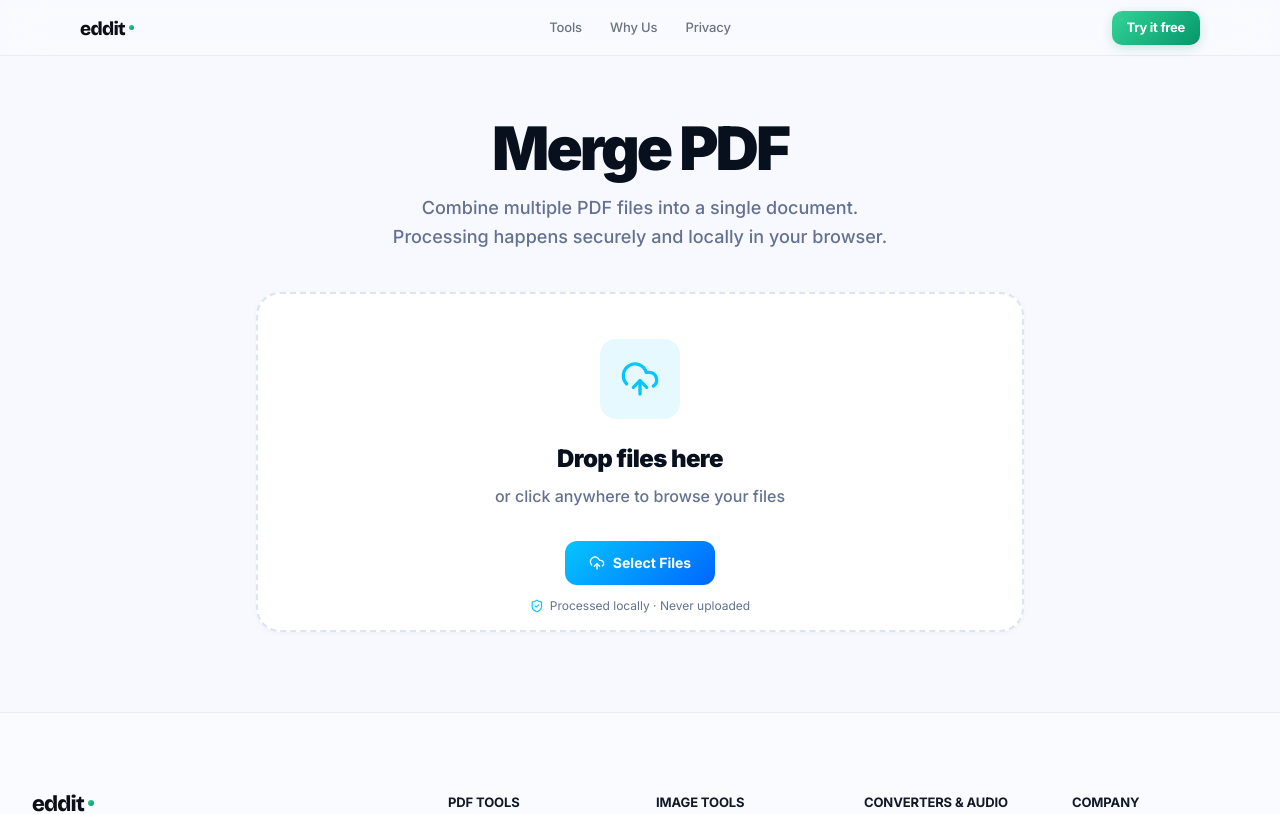
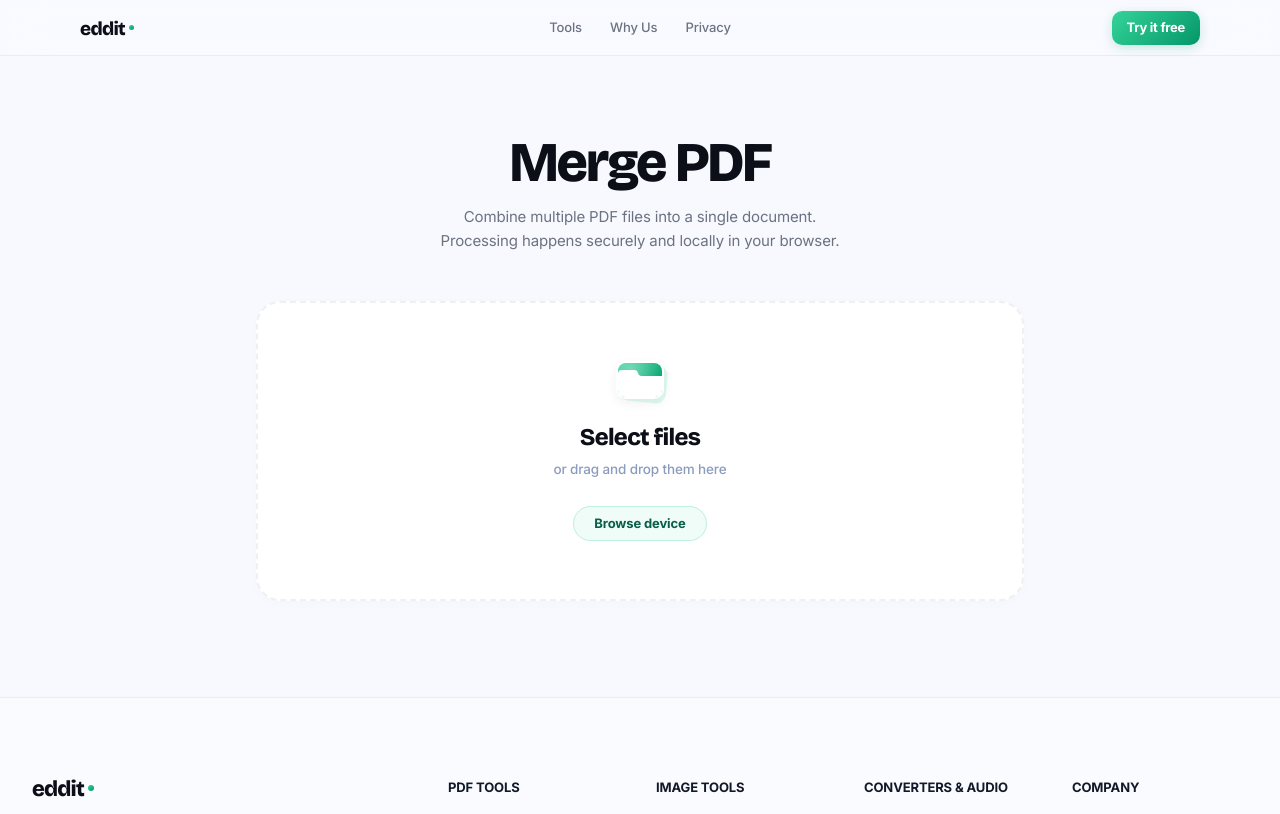
Before and after one commit to siddharth-fr/edita, a Next.js app: page /tools/merge-pdf in a window 1280 px wide. Shown: the top 814 px of the page. Built offline with nearby package versions, Linux system fonts and the light colour scheme.

Commit message:
ui update

```diff
--- a/src/components/layout/ToolLayout.tsx
+++ b/src/components/layout/ToolLayout.tsx
@@ -8,27 +8,78 @@ interface ToolLayoutProps {
 
 export function ToolLayout({ title, description, children }: ToolLayoutProps) {
   return (
-        <main className="flex-1 flex flex-col items-center w-full pb-16 sm:pb-20 relative overflow-hidden">
-            {/* Ambient glow — subtle top accent */}
-            <div className="pointer-events-none absolute top-0 inset-x-0 -z-10">
-                <div className="absolute top-[-60px] left-1/2 -translate-x-1/2 w-[560px] h-[260px] rounded-full opacity-60"
-                    style={{ background: 'radial-gradient(ellipse, rgba(5,198,255,0.18) 0%, rgba(0,85,238,0.10) 50%, transparent 80%)' }}
+    <main className="flex-1 flex flex-col items-center w-full pb-20 sm:pb-24 relative overflow-hidden">
+
+      {/* ── Decorative green-white aurora glow (matching homepage) ── */}
+      <div className="pointer-events-none absolute top-0 inset-x-0 -z-10 h-[500px] overflow-hidden">
+        {/* Outer diffuse green bloom */}
+        <div
+          className="absolute"
+          style={{
+            top: '0%', left: '50%',
+            transform: 'translate(-50%, -10%)',
+            width: 580, height: 380,
+            background: 'radial-gradient(ellipse at center, rgba(52,211,153,0.18) 0%, rgba(16,185,129,0.06) 40%, transparent 70%)',
+            filter: 'blur(3px)',
+          }}
+        />
+        {/* Inner brighter emerald core */}
+        <div
+          className="absolute"
+          style={{
+            top: '0%', left: '50%',
+            transform: 'translate(-50%, -20%)',
+            width: 320, height: 200,
+            background: 'radial-gradient(ellipse at center, rgba(52,211,153,0.22) 0%, transparent 65%)',
+            filter: 'blur(1px)',
+          }}
+        />
+        {/* White softener */}
+        <div
+          className="absolute"
+          style={{
+            top: '0%', left: '50%',
+            transform: 'translate(-50%, -10%)',
+            width: 440, height: 260,
+            background: 'radial-gradient(ellipse at center, rgba(255,255,255,0.7) 0%, rgba(255,255,255,0.15) 50%, transparent 70%)',
+          }}
         />
       </div>
 
-            <div className="max-w-4xl w-full px-4 sm:px-8">
-                {/* Header */}
-                <div className="text-center pt-12 sm:pt-16 pb-8 sm:pb-10">
-                    <h1 className="text-4xl sm:text-5xl lg:text-6xl font-black tracking-tighter text-[#08101e] mb-3 sm:mb-4 leading-[0.95]">
+      <div className="max-w-4xl w-full px-5 sm:px-8">
+        {/* ── Header ── */}
+        <div className="flex flex-col items-center text-center pt-16 sm:pt-20 pb-10 sm:pb-12 max-w-2xl mx-auto">
+          <h1
+            style={{
+              fontFamily: 'var(--font-display), sans-serif',
+              fontWeight: 800,
+              color: '#0C0F17',
+              letterSpacing: '-0.04em',
+              lineHeight: 0.95,
+              fontSize: 'clamp(36px, 5vw, 56px)',
+              marginBottom: 16,
+            }}
+          >
             {title}
           </h1>
-                    <p className="text-sm sm:text-lg text-[#647191] font-medium max-w-lg mx-auto leading-relaxed">
+          <p
+            style={{
+              fontSize: 15,
+              fontWeight: 400,
+              lineHeight: 1.6,
+              color: '#6B7280',
+              letterSpacing: '-0.01em',
+              maxWidth: 420,
+            }}
+          >
             {description}
           </p>
         </div>
 
-                {/* Content */}
-                <div className="w-full">{children}</div>
+        {/* ── Tool Interface Content ── */}
+        <div className="w-full relative z-10">
+          {children}
+        </div>
       </div>
     </main>
   );
--- a/src/components/tools/UploadDropzone.tsx
+++ b/src/components/tools/UploadDropzone.tsx
@@ -1,13 +1,14 @@
 'use client';
 import { useCallback, useState } from 'react';
-import { UploadCloud, ShieldCheck } from 'lucide-react';
-import { cn } from '@/lib/utils';
 
 interface UploadDropzoneProps {
   onUpload: (files: File[]) => void;
   accept?: string;
   multiple?: boolean;
 }
+
+/* Spring easing for buttery smooth transitions */
+const SPRING = 'cubic-bezier(0.34, 1.56, 0.64, 1)';
 
 export function UploadDropzone({ onUpload, accept, multiple = true }: UploadDropzoneProps) {
   const [isDragging, setIsDragging] = useState(false);
@@ -47,28 +48,19 @@ export function UploadDropzone({ onUpload, accept, multiple = true }: UploadDrop
       onDragLeave={handleDrag}
       onDragOver={handleDrag}
       onDrop={handleDrop}
-            className={cn(
-                'group relative flex flex-col items-center justify-center w-full min-h-[340px] rounded-3xl p-10 text-center transition-all duration-300 cursor-pointer overflow-hidden',
-                isDragging
-                    ? 'bg-primary/5 scale-[1.01]'
-                    : 'bg-card hover:bg-muted/40'
-            )}
+      className="relative flex flex-col items-center justify-center w-full min-h-[300px] text-center cursor-pointer overflow-hidden border-2"
       style={{
-                border: isDragging
-                    ? '2px solid #05c6ff'
-                    : '2px dashed var(--border)',
+        borderRadius: 24,
+        background: isDragging ? 'rgba(52, 211, 153, 0.04)' : '#ffffff',
+        borderColor: isDragging ? 'rgba(52, 211, 153, 0.4)' : 'rgba(0,0,0,0.06)',
+        borderStyle: isDragging ? 'solid' : 'dashed',
         boxShadow: isDragging
-                    ? '0 0 0 4px rgba(5,198,255,0.12), 0 20px 60px rgba(5,198,255,0.08)'
-                    : '0 1px 4px rgba(0,0,0,0.04)',
+            ? '0 0 0 4px rgba(52,211,153,0.08), 0 20px 40px rgba(52,211,153,0.05)'
+            : '0 2px 10px rgba(0,0,0,0.02)',
+        transform: isDragging ? 'scale(1.02)' : 'scale(1)',
+        transition: `all 0.4s ${SPRING}`,
       }}
     >
-            {/* Animated ring on drag */}
-            {isDragging && (
-                <div className="absolute inset-0 rounded-3xl pointer-events-none animate-pulse"
-                    style={{ boxShadow: 'inset 0 0 40px rgba(5,198,255,0.08)' }}
-                />
-            )}
-
       <input
         type="file"
         multiple={multiple}
@@ -78,44 +70,101 @@ export function UploadDropzone({ onUpload, accept, multiple = true }: UploadDrop
         title=""
       />
 
-            {/* Upload icon */}
+      <div className="flex flex-col items-center pointer-events-none">
+
+        {/* Miniature Green Folder/Toolcard */}
         <div
-                className={cn(
-                    'w-20 h-20 rounded-2xl flex items-center justify-center mb-6 pointer-events-none transition-all duration-300',
-                    isDragging
-                        ? 'scale-110 text-white'
-                        : 'text-primary group-hover:scale-105'
-                )}
           style={{
-                    background: isDragging
-                        ? 'linear-gradient(135deg, #05c6ff, #0066ff)'
-                        : 'rgba(5,198,255,0.10)',
-                    boxShadow: isDragging ? '0 8px 32px rgba(5,198,255,0.35)' : 'none',
+            position: 'relative',
+            width: 48,
+            height: 38,
+            marginBottom: 20,
+            transform: isDragging ? 'scale(1.1) translateY(-4px)' : 'scale(1)',
+            transition: `all 0.4s cubic-bezier(0.34, 1.56, 0.64, 1)`,
           }}
         >
-                <UploadCloud className="w-10 h-10" />
+          {/* Subtle back shadow/card to give depth */}
+          <div style={{
+            position: 'absolute', top: 3, left: 3, right: -3, bottom: -3,
+            background: 'rgba(52,211,153,0.15)', borderRadius: 10, transform: 'rotate(6deg)',
+            transition: 'all 0.4s ease'
+          }} />
+
+          <div style={{
+            position: 'absolute', inset: 0,
+            background: '#ffffff', borderRadius: 10,
+            boxShadow: '0 4px 12px rgba(0,0,0,0.06), inset 0 1px 0 rgba(255,255,255,0.95)',
+          }}>
+             {/* Gradient top area */}
+             <div style={{
+                 position: 'absolute', inset: 2, borderRadius: 8,
+                 background: 'linear-gradient(135deg, #34D399, #059669)',
+                 overflow: 'hidden'
+             }}>
+                 <div style={{
+                     position: 'absolute', inset: 0,
+                     background: 'radial-gradient(circle at 30% 20%, rgba(255,255,255,0.35), transparent 70%)',
+                 }} />
              </div>
 
-            <h3 className="text-2xl font-black tracking-tight text-foreground mb-2 pointer-events-none">
-                {isDragging ? 'Release to upload' : 'Drop files here'}
+             {/* White folder body bottom half */}
+             <div style={{
+                 position: 'absolute', bottom: 2, left: 2, right: 2, height: '56%',
+                 background: '#ffffff', borderRadius: '0 0 7px 7px',
+             }}>
+                 {/* Folder notch tab */}
+                 <div style={{
+                     position: 'absolute', top: -6, left: 0, width: '45%', height: 6,
+                     background: '#ffffff', borderRadius: '4px 4px 0 0',
+                 }} />
+                 <div style={{
+                     position: 'absolute', top: -6, left: '45%', height: 6, width: 6,
+                     boxShadow: '-3px 3px 0 0 #ffffff', borderRadius: '0 0 0 4px',
+                 }} />
+             </div>
+          </div>
+        </div>
+
+        <h3
+            style={{
+                fontFamily: 'var(--font-display), sans-serif',
+                fontSize: 24,
+                fontWeight: 800,
+                color: '#0C0F17',
+                letterSpacing: '-0.03em',
+                marginBottom: 4,
+            }}
+        >
+          {isDragging ? 'Drop to upload' : 'Select files'}
         </h3>
-            <p className="text-muted-foreground pointer-events-none max-w-sm mb-8 font-medium leading-relaxed">
-                {isDragging ? 'Looking good!' : 'or click anywhere to browse your files'}
+
+        <p style={{
+            fontSize: 13.5,
+            fontWeight: 500,
+            color: '#8B9CBD',
+            letterSpacing: '-0.01em',
+            marginBottom: 26,
+        }}>
+          or drag and drop them here
         </p>
 
-            {/* CTA button */}
+        {/* Minimal CTA pill */}
         <div
-                className="pointer-events-none inline-flex items-center gap-2 px-6 py-3 rounded-xl text-sm font-bold text-white transition-all"
-                style={{ background: 'linear-gradient(135deg, #05c6ff, #0066ff)' }}
+          style={{
+            padding: '7px 20px',
+            borderRadius: 999,
+            background: isDragging ? 'rgba(52,211,153,0.15)' : 'rgba(52,211,153,0.08)',
+            border: '1px solid rgba(52,211,153,0.25)',
+            color: '#065F46',
+            fontSize: 13,
+            fontWeight: 700,
+            letterSpacing: '-0.01em',
+            transition: 'all 0.2s ease',
+            boxShadow: isDragging ? '0 2px 8px rgba(52,211,153,0.1)' : 'none',
+          }}
         >
-                <UploadCloud className="w-4 h-4" />
-                Select Files
+          Browse device
         </div>
-
-            {/* Privacy note */}
-            <div className="absolute bottom-4 left-1/2 -translate-x-1/2 flex items-center gap-1.5 text-xs text-muted-foreground pointer-events-none whitespace-nowrap">
-                <ShieldCheck className="w-3.5 h-3.5 text-primary" />
-                Processed locally · Never uploaded
       </div>
     </div>
   );
--- a/src/components/ui/Button.tsx
+++ b/src/components/ui/Button.tsx
@@ -11,7 +11,11 @@ export interface ButtonProps extends ButtonHTMLAttributes<HTMLButtonElement> {
 export const Button = forwardRef<HTMLButtonElement, ButtonProps>(
     ({ className, variant = 'default', size = 'default', isLoading, children, disabled, style, ...props }, ref) => {
         const gradientStyle = variant === 'default'
-            ? { background: 'linear-gradient(135deg, #05c6ff, #0066ff)', ...style }
+            ? {
+                background: 'linear-gradient(135deg, #34D399 0%, #059669 100%)',
+                boxShadow: '0 3px 12px rgba(5,150,105,0.20)',
+                ...style
+              }
             : style;
 
         return (
@@ -20,9 +24,9 @@ export const Button = forwardRef<HTMLButtonElement, ButtonProps>(
                 disabled={isLoading || disabled}
                 style={gradientStyle}
                 className={cn(
-                    'inline-flex items-center justify-center whitespace-nowrap rounded-xl text-sm font-bold transition-all duration-200 focus-visible:outline-none focus-visible:ring-2 focus-visible:ring-primary focus-visible:ring-offset-2 disabled:pointer-events-none disabled:opacity-50 active:scale-[0.97]',
+                    'inline-flex items-center justify-center whitespace-nowrap rounded-xl text-sm font-bold transition-all duration-200 focus-visible:outline-none focus-visible:ring-2 focus-visible:ring-emerald-500 focus-visible:ring-offset-2 disabled:pointer-events-none disabled:opacity-50 active:scale-[0.97]',
                     {
-                        'text-white shadow-md hover:shadow-lg hover:shadow-primary/20 hover:scale-[1.02]': variant === 'default',
+                        'text-white hover:scale-[1.04]': variant === 'default',
                         'border border-border bg-card hover:bg-muted text-foreground': variant === 'outline',
                         'hover:bg-muted text-foreground': variant === 'ghost',
                         'bg-red-500 text-white hover:bg-red-600 shadow-sm': variant === 'destructive',
--- a/src/components/ui/HeroCardGrid.tsx
+++ b/src/components/ui/HeroCardGrid.tsx
@@ -101,13 +101,21 @@ export default function HeroCardGrid({ cards }: { cards: HeroCard[] }) {
     setMounted(true);
   }, []); // eslint-disable-line react-hooks/exhaustive-deps
 
-  /* Four mobile corners: pick indices spread across the shuffled pool */
-  const mobileCorners = [
-    { card: display[0],  pos: { top: '6%',    left: '3%'  }, rotate: '-5deg'  },
-    { card: display[2],  pos: { top: '6%',    right: '3%' }, rotate:  '5deg'  },
-    { card: display[7],  pos: { bottom: '6%', left: '3%'  }, rotate:  '4deg'  },
-    { card: display[10], pos: { bottom: '6%', right: '3%' }, rotate: '-4deg'  },
-  ];
+  /* ── Mobile 3×4 grid layout ──
+     Mirrors the desktop grid mathematics but tailored for portrait screens.
+     Cards are brought fully inside the display bounds (16%-84% width).
+     Center is calculated at col 1, row 1.5 */
+  const MOBILE_COLS = ['16%', '50%', '84%'];
+  const MOBILE_ROWS = ['12%', '36%', '64%', '88%'];
+  const MOBILE_MAX_DIST = Math.sqrt(Math.pow(1, 2) + Math.pow(1.5, 2)); // center is (1, 1.5)
+
+  // Generate 12 slots
+  const mobileSlots = [];
+  for (let r = 0; r < 4; r++) {
+    for (let c = 0; c < 3; c++) {
+      mobileSlots.push({ col: c, row: r });
+    }
+  }
 
   return (
     <>
@@ -140,24 +148,37 @@ export default function HeroCardGrid({ cards }: { cards: HeroCard[] }) {
         })}
       </div>
 
-      {/* ── Mobile 4-corner layout ── */}
+      {/* ── Mobile 3×4 grid ── */}
       <div className="pointer-events-none select-none absolute inset-0 overflow-hidden block lg:hidden">
-        {mobileCorners.map(({ card, pos, rotate }, i) => (
+        {mobileSlots.map((slot, i) => {
+           const card = display[i % display.length];
+           // Calculate distance from center grid point (col 1, row 1.5)
+           const dist     = Math.sqrt(Math.pow(slot.col - 1, 2) + Math.pow(slot.row - 1.5, 2));
+           const norm     = dist / MOBILE_MAX_DIST;
+
+           // Slightly reduced blur/fade radius for tighter mobile screens
+           const blurPx   = (norm * 3.5).toFixed(1);
+           const opacity  = (mounted ? 0.95 : 0) - norm * 0.22;
+           const saturate = (0.98 - norm * 0.15).toFixed(2);
+
+           return (
              <div
-            key={`mobile-${i}`}
+               key={`mobile-grid-${slot.col}-${slot.row}`}
                style={{
                  position: 'absolute',
-              ...pos,
-              transform: `rotate(${rotate})`,
-              width: 100,
-              opacity: mounted ? 0.82 : 0,
-              filter: 'blur(2.5px) saturate(0.90)',
+                 left: MOBILE_COLS[slot.col],
+                 top: MOBILE_ROWS[slot.row],
+                 transform: `translate(-50%, -50%) rotate(${card.rotate})`,
+                 width: 90, // Slightly smaller to ensure 3 columns fit well side-by-side
+                 opacity,
+                 filter: `blur(${blurPx}px) saturate(${saturate})`,
                  transition: 'opacity 0.55s ease',
                }}
              >
-            <CardFace label={card.label} category={card.category} gradient={card.gradient} size={100} />
+               <CardFace label={card.label} category={card.category} gradient={card.gradient} size={90} />
              </div>
-        ))}
+           );
+        })}
       </div>
     </>
   );
```
Also changed, not shown: src/components/tools/FilePreviewCard.tsx (+44 -10 lines). Lines whose indentation alone changed are shown as unchanged.
